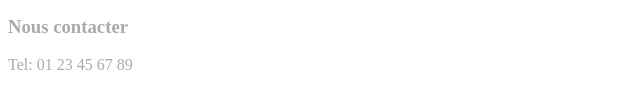
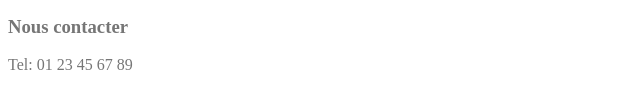
Before and after one commit to jbouhet79/accessibilite, a website: page public/index.html in a window 1280 px wide. Shown: the part 442-550 px from the top of the page, 0-640 px from the left. Drawn offline with Linux system fonts and the light colour scheme.

```diff
--- a/public/style.css
+++ b/public/style.css
@@ -6,6 +6,6 @@
 }
 
 #contact {
-    color: #aaa;
+    color: #767676;
     background: #fff;
 }
```
